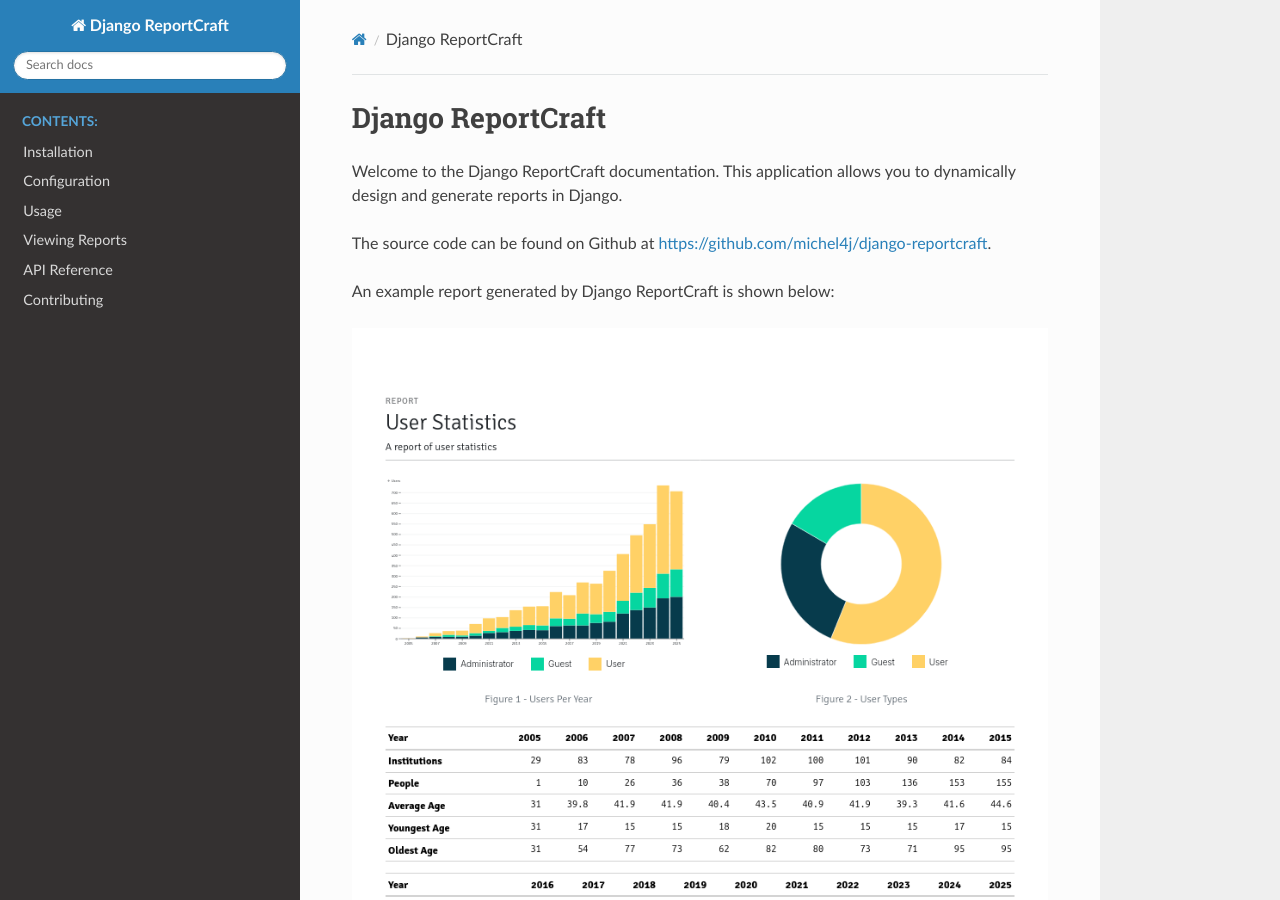
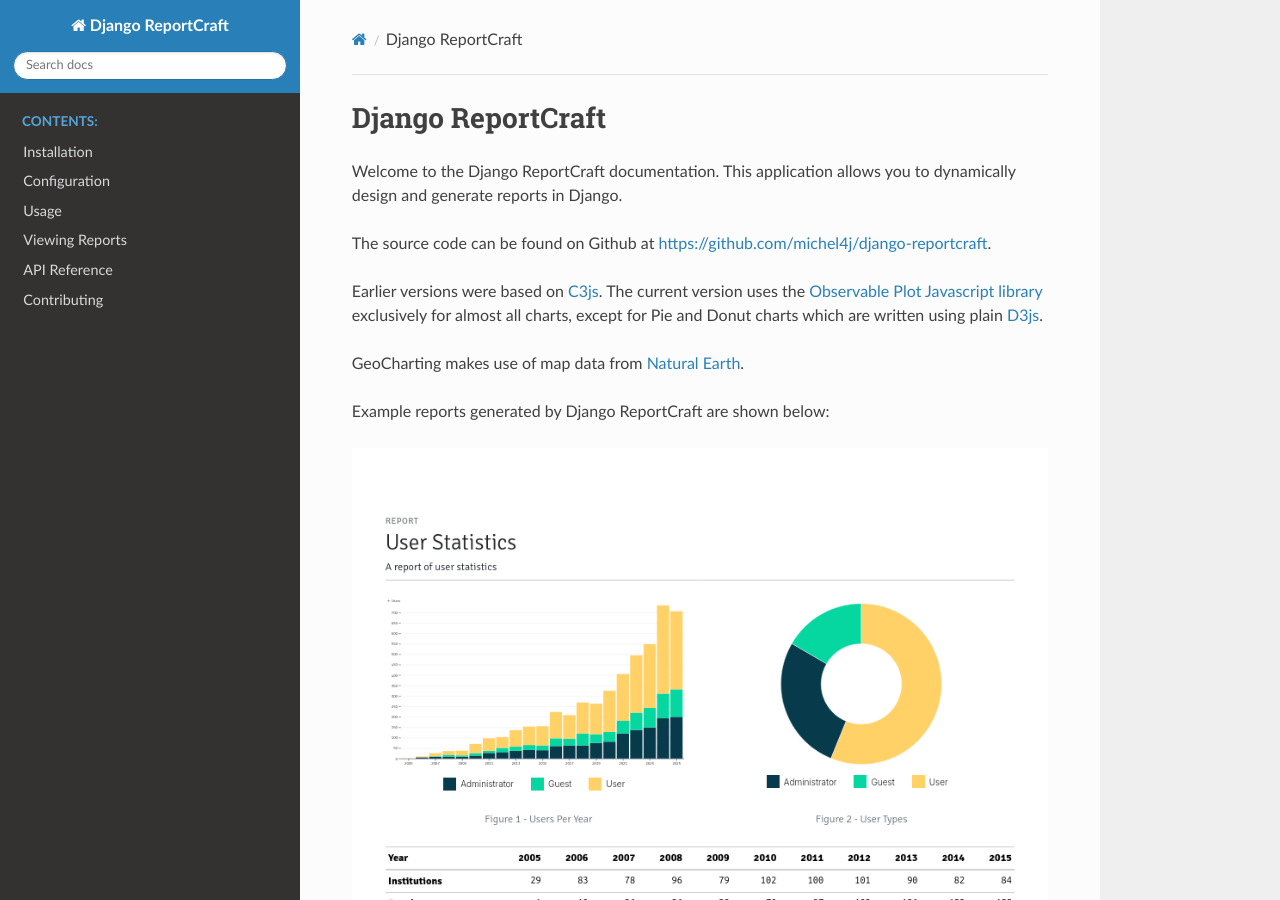
Before and after one commit to michel4j/django-reportcraft, a Sphinx documentation site: the page built from docs/source/index.rst, in a window 1280 px wide and 900 px high. Built offline with Sphinx 7.4.7 and the Read the Docs theme 3.1.0, drawn with Linux system fonts in a browser that asks for light colours.

Commit message:
Update documentation and generated files: Add JavaScript dependencies and enhance report examples

```diff
--- a/docs/source/index.rst
+++ b/docs/source/index.rst
@@ -12,11 +12,25 @@
 The source code can be found on Github at
 `https://github.com/michel4j/django-reportcraft <https://github.com/michel4j/django-reportcraft>`_.
 
-An example report generated by Django ReportCraft is shown below:
+
+Earlier versions were based on `C3js <https://c3js.org/samples/chart_area.html>`_. The current version uses
+the `Observable Plot Javascript library <https://observablehq.com/plot/>`_ exclusively for almost all charts,
+except for Pie and Donut charts which are written using plain `D3js <https://d3js.org/>`_.
+
+GeoCharting makes use of map data from `Natural Earth <https://www.naturalearthdata.com/about/>`_.
+
+
+Example reports generated by Django ReportCraft are shown below:
 
 .. image:: static/report-example.png
   :width: 100%
   :alt: Example Report
+
+
+.. image:: static/report-example-2.png
+  :width: 100%
+  :alt: Another Example Report
+
 
 .. toctree::
    :maxdepth: 2
--- a/docs/source/usage.rst
+++ b/docs/source/usage.rst
@@ -198,7 +198,10 @@
     Avg(Journal.Metrics.ImpactFactor)
     Avg(Metrics.Citations) / Avg(Metrics.Mentions)
 
+
+
 .. _filters:
+
 Filters
 -------
 Filters are used to limit the data returned by a Data Source. Filters must only use fields added to the Data Source.
```
